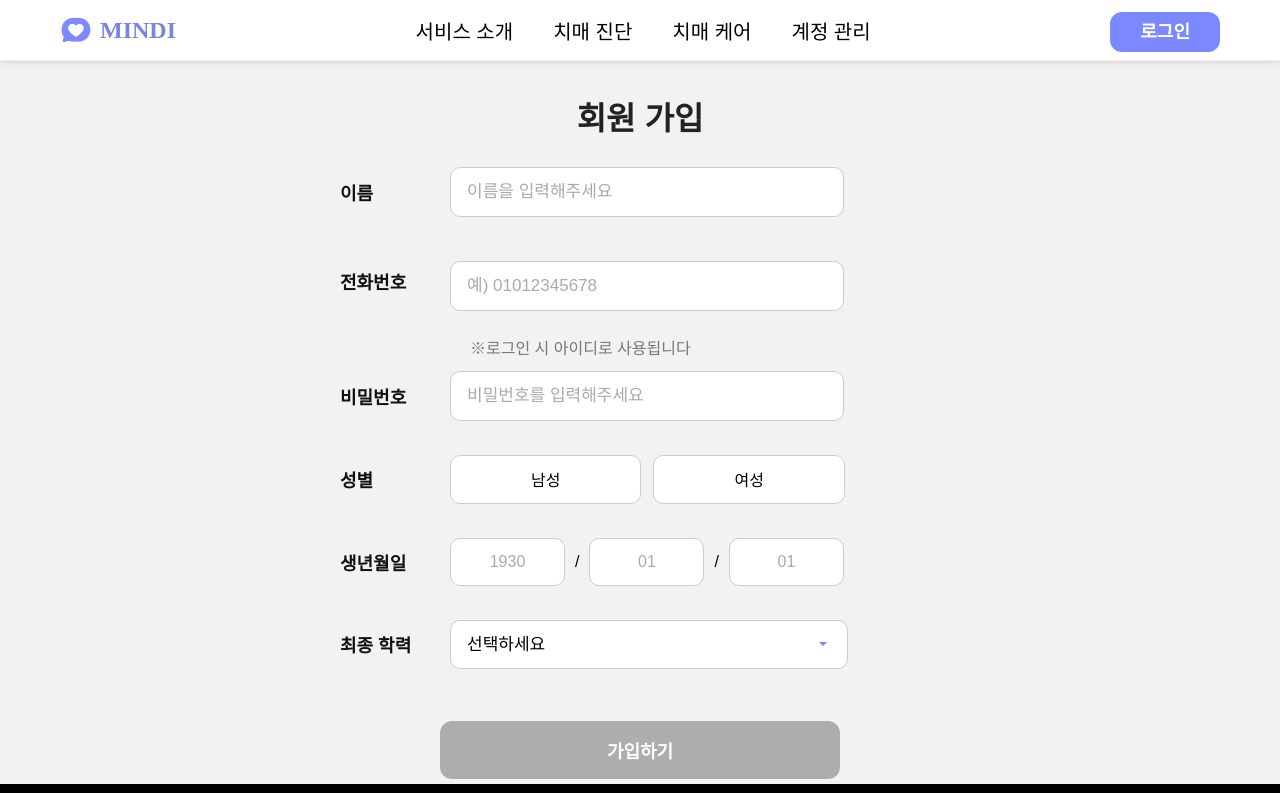
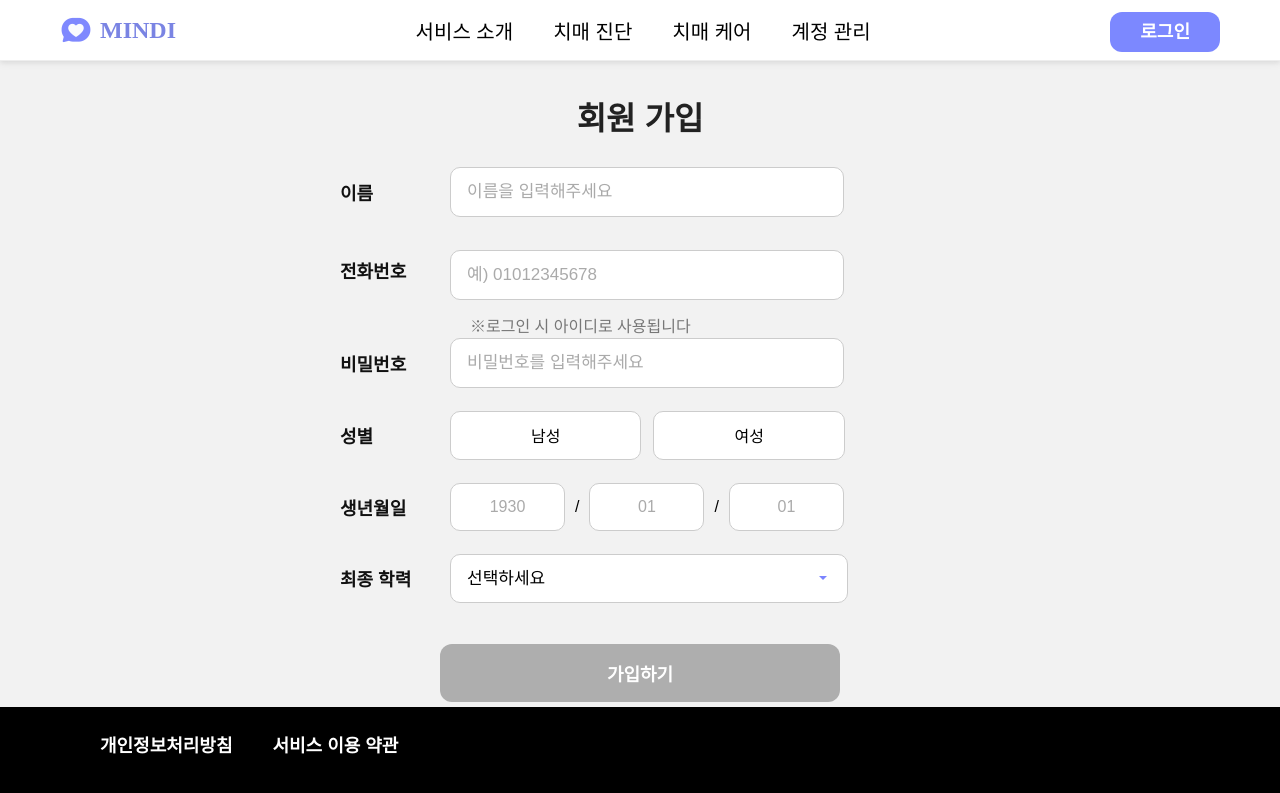
Before and after one commit to just-stopyoon/25-Capstone-FE, a React (Create React App) app: page /signup in a window 1280 px wide. Shown: the top 793 px of the page. Built offline with nearby package versions, Linux system fonts and the light colour scheme; a web font is replaced by a local one.

Commit message:
feat : SignUp.css 수정

```diff
--- a/src/pages/start/SignUp.css
+++ b/src/pages/start/SignUp.css
@@ -22,7 +22,7 @@
   .signup-form {
     display: flex;
     flex-direction: column;
-    gap: 16px;
+    gap: 5px;
   }
 
   /* 라벨 + 입력 필드 정렬 */
```
